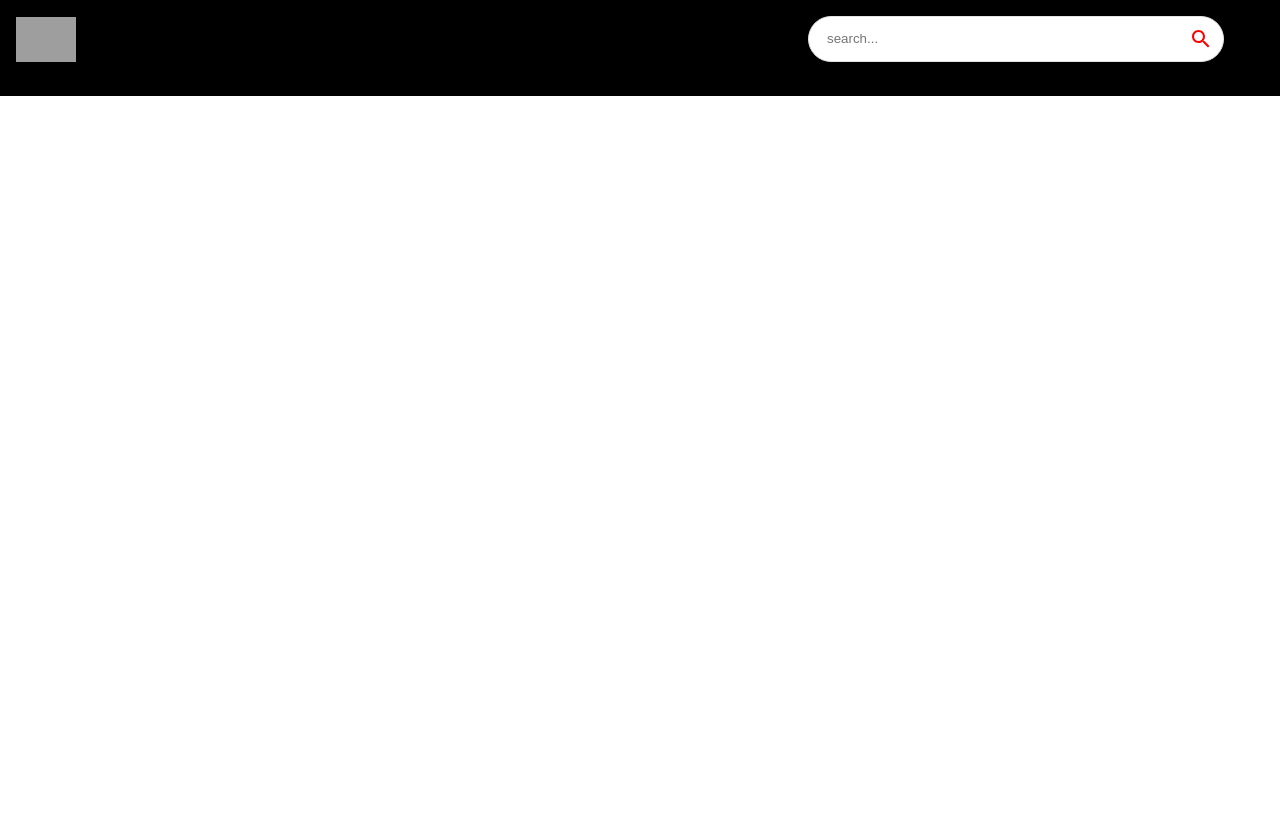
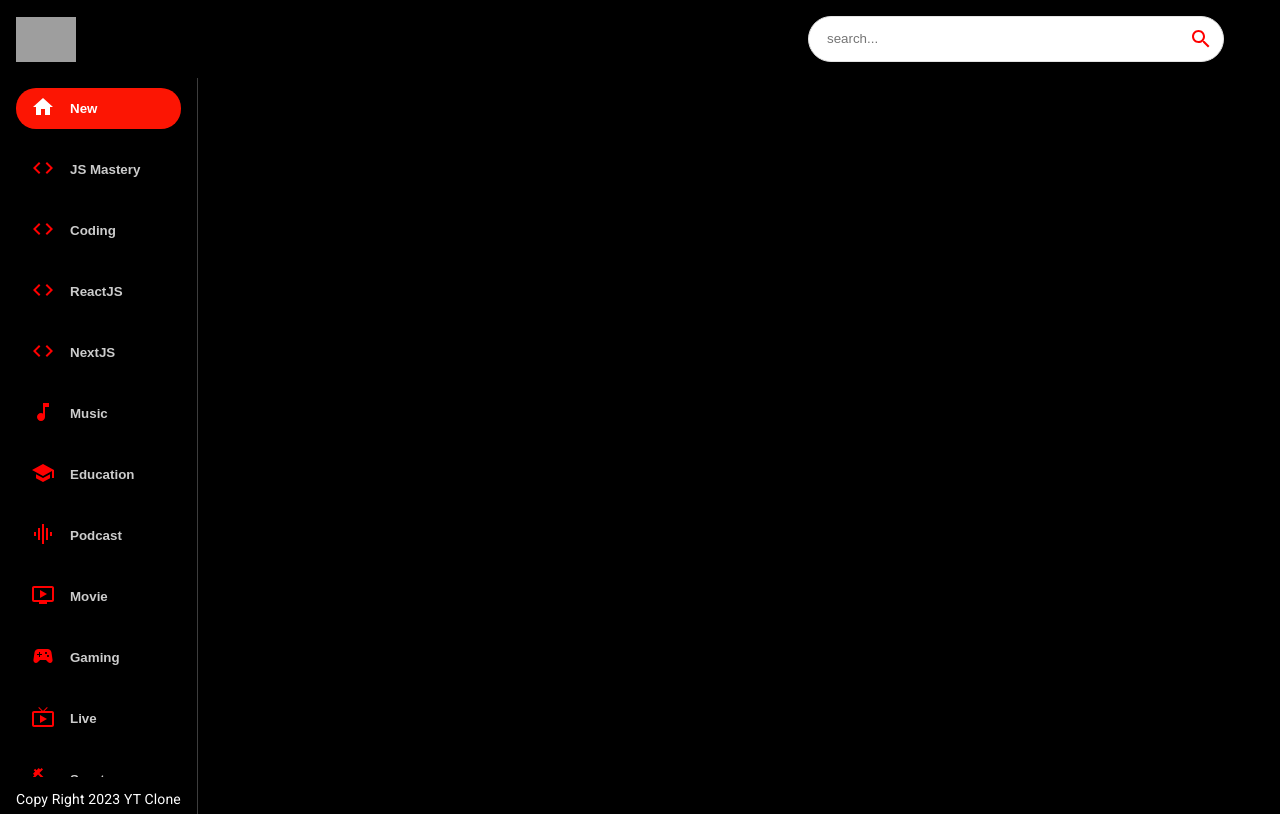
Before and after one commit to Ibraheem-Halasah22/react-yt-clone_JS_Mastery_follwer, a React (Create React App) app: page / in a window 1280 px wide. Built offline with nearby package versions, Linux system fonts and the light colour scheme; grey boxes are pictures that could not be loaded.

Commit message:
sidebar implemented, and added to the feed page

```diff
--- /dev/null
+++ b/src/components/Sidebar.jsx
@@ -0,0 +1,42 @@
+import { Stack } from "@mui/material";
+import React from "react";
+import { categories } from "../utils/constants";
+
+const selectedCategory = "New";
+const isSelectedCategory = (category) => category.name === selectedCategory;
+
+const Sidebar = () => (
+  <Stack
+    direction="row"
+    sx={{
+      overflowY: "auto",
+      height: { sx: "auto", md: "95%" },
+      flexDirection: { md: "column" },
+    }}
+  >
+    {categories.map((category) => (
+      <button
+        key={category.name}
+        className="category-btn"
+        style={{
+          background: isSelectedCategory(category) && "#FC1503",
+          color: "white",
+        }}
+      >
+        <span
+          style={{
+            color: isSelectedCategory(category) ? "white" : "red",
+            marginRight: "15px",
+          }}
+        >
+          {category.icon}
+        </span>
+        <span style={{ opacity: isSelectedCategory(category) ? "1" : "0.8" }}>
+          {category.name}
+        </span>
+      </button>
+    ))}
+  </Stack>
+);
+
+export default Sidebar;
--- a/src/components/index.js
+++ b/src/components/index.js
@@ -1,2 +1,3 @@
 export { default as Navbar } from "./Navbar";
 export { default as SearchBar } from "./SearchBar";
+export { default as Sidebar } from "./Sidebar";
--- a/src/pages/Feed.jsx
+++ b/src/pages/Feed.jsx
@@ -1,7 +1,28 @@
+import { Stack, Box, Typography } from "@mui/material";
 import React from "react";
+import Sidebar from "./../components/Sidebar";
 
 const Feed = () => {
-  return <div>Feed</div>;
+  return (
+    <Stack sx={{ flexDirection: { sx: "column", md: "row" } }}>
+      <Box
+        sx={{
+          height: { sx: "auto", md: "92vh" },
+          borderRight: "1px solid #3d3d3d",
+          px: { sx: 0, md: 2 },
+        }}
+      >
+        <Sidebar />
+        <Typography
+          className="copyright"
+          variant="body2"
+          sx={{ mt: 1.5, color: "#fff" }}
+        >
+          Copy Right 2023 YT Clone
+        </Typography>
+      </Box>
+    </Stack>
+  );
 };
 
 export default Feed;
```
